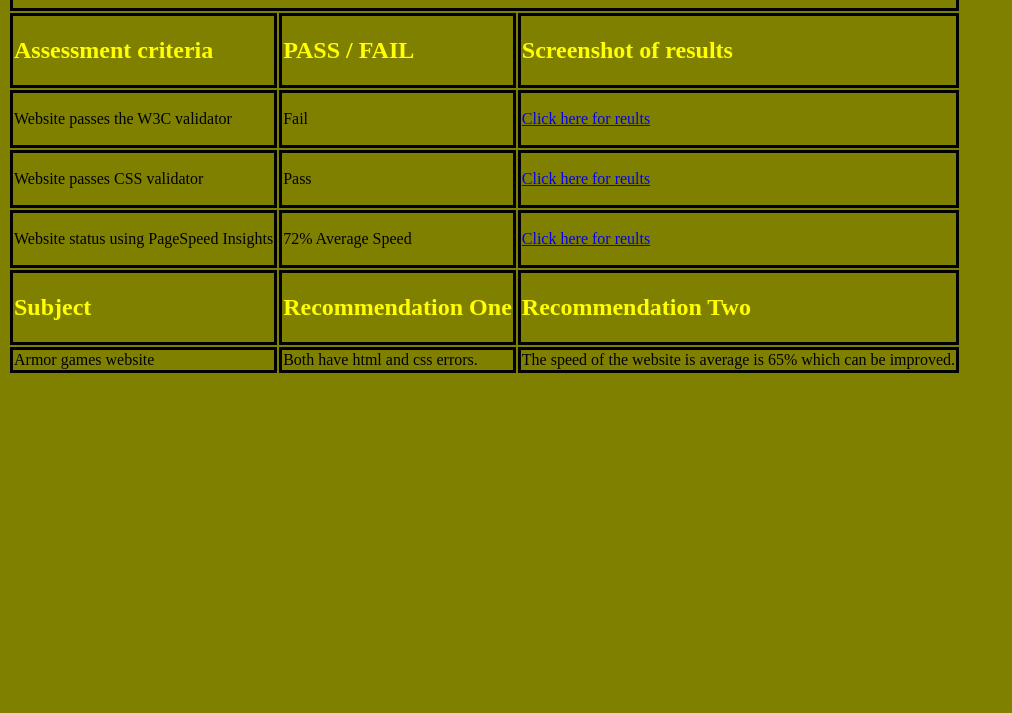
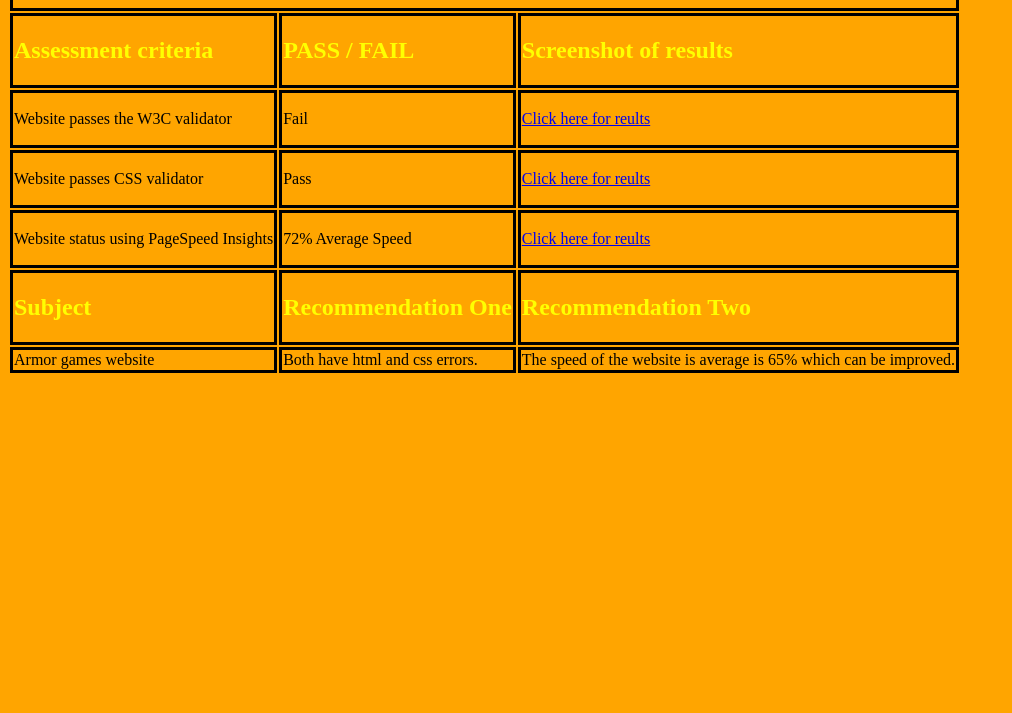
Before and after one commit to sergioss911/Module-10, a plain HTML site: page index.html in a window 1280 px wide. Shown: the part 87-800 px from the top of the page, without its empty margins (0-1012 px from the left). Drawn offline with Linux system fonts and the light colour scheme.

Commit message:
Update index.css

```diff
--- a/index.css
+++ b/index.css
@@ -2,7 +2,7 @@ body{
 
 
 
-background-color:olive;
+background-color:orange;
 
 
 
```
